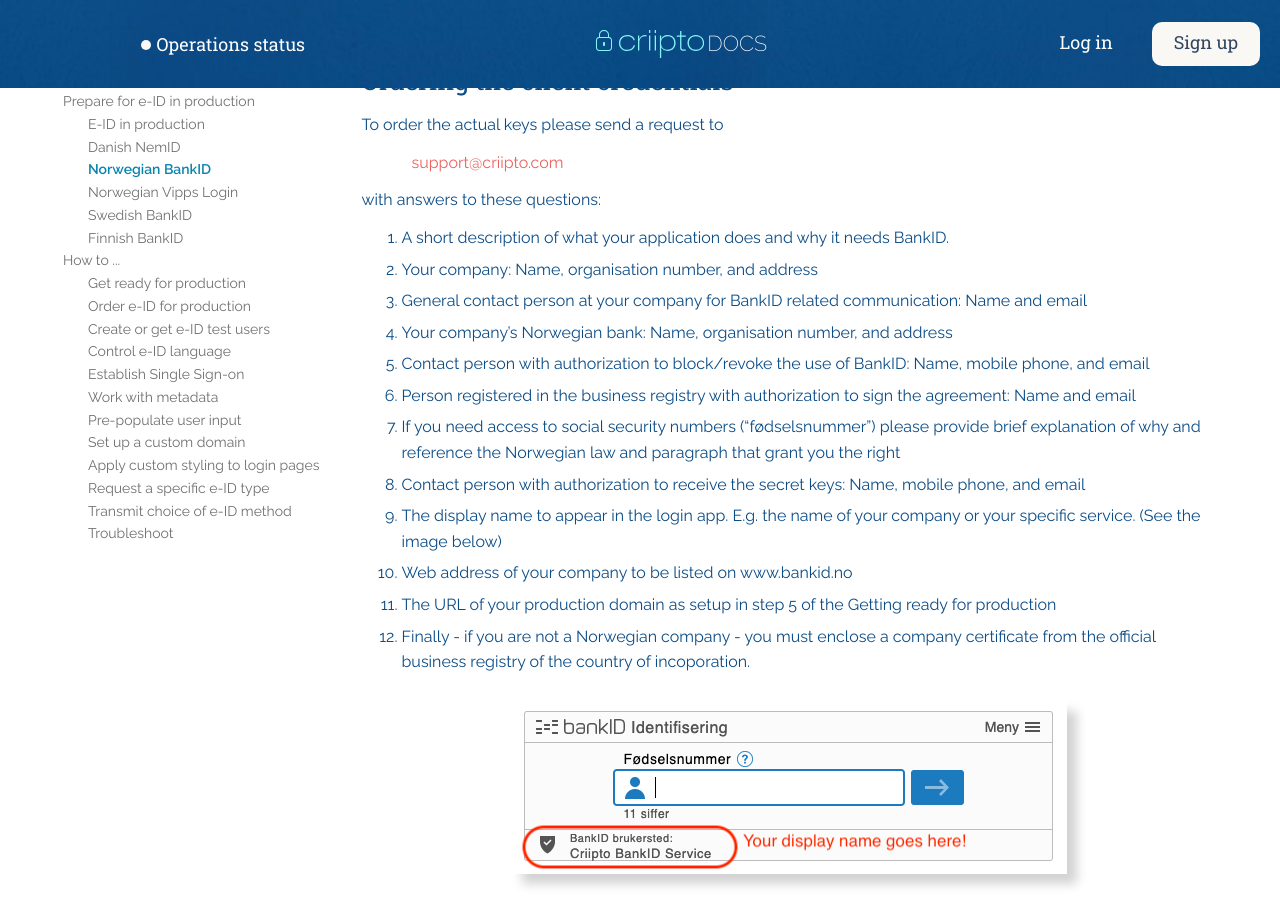
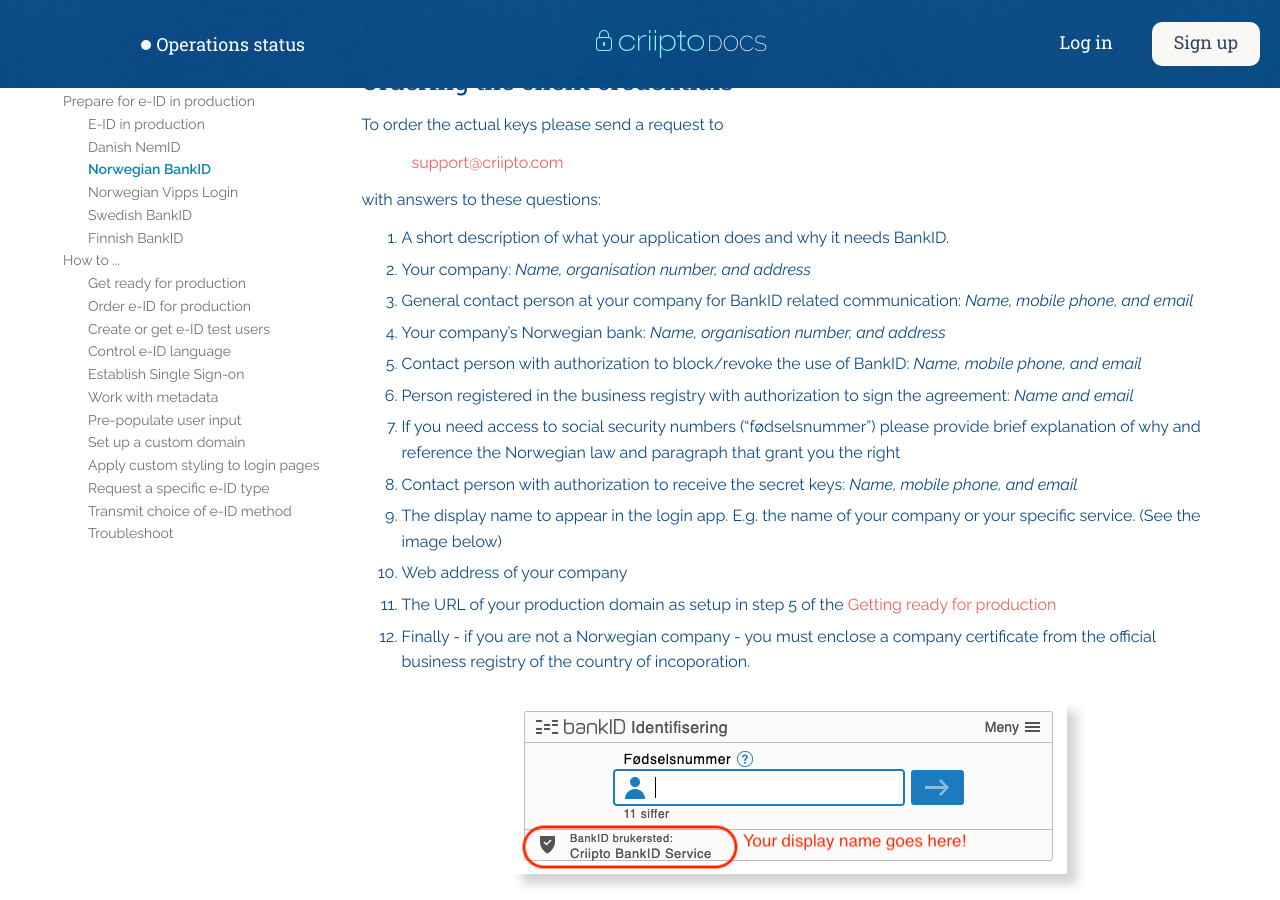
Before and after one commit to criipto/docs-old, a Jekyll site: the page built from eid-specifics/order-no-bankid.md, in a window 1280 px wide and 900 px high, scrolled down 545 px. Built offline with Jekyll 4.4.1, drawn with Linux system fonts in a browser that asks for light colours; some web fonts are replaced.

Commit message:
Updated questions for NO BankID

```diff
--- a/eid-specifics/order-no-bankid.md
+++ b/eid-specifics/order-no-bankid.md
@@ -27,16 +27,16 @@
 with answers to these questions:
 
 1. A short description of what your application does and why it needs BankID.
-2. Your company: Name, organisation number, and address
-3. General contact person at your company for BankID related communication: Name and email
-4. Your company’s Norwegian bank: Name, organisation number, and address
-5. Contact person with authorization to block/revoke the use of BankID: Name, mobile phone, and email
-6. Person registered in the business registry with authorization to sign the agreement: Name and email
+2. Your company: _Name, organisation number, and address_
+3. General contact person at your company for BankID related communication: _Name, mobile phone, and email_
+4. Your company’s Norwegian bank: _Name, organisation number, and address_
+5. Contact person with authorization to block/revoke the use of BankID: _Name, mobile phone, and email_
+6. Person registered in the business registry with authorization to sign the agreement: _Name and email_
 7. If you need access to social security numbers (“fødselsnummer”) please provide brief explanation of why and reference the Norwegian law and paragraph that grant you the right
-8. Contact person with authorization to receive the secret keys: Name, mobile phone, and email
+8. Contact person with authorization to receive the secret keys: _Name, mobile phone, and email_
 9. The display name to appear in the login app. E.g. the name of your company or your specific service. (See the image below)
-10. Web address of your company to be listed on www.bankid.no
-11. The URL of your production domain as setup in step 5 of the Getting ready for production
+10. Web address of your company
+11. The URL of your production domain as setup in step 5 of the [Getting ready for production](/how-to/get-ready-for-production)
 12. Finally - if you are not a Norwegian company - you must enclose a company certificate from the official business registry of the country of incoporation.
 
 ![BankID login](/images/no-bankid-central.png)
```
